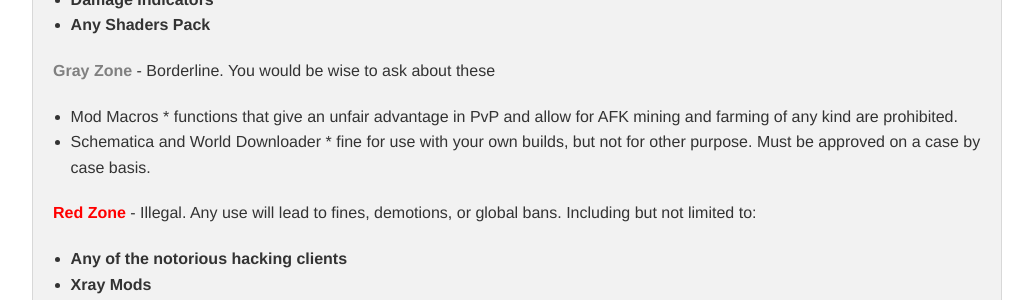
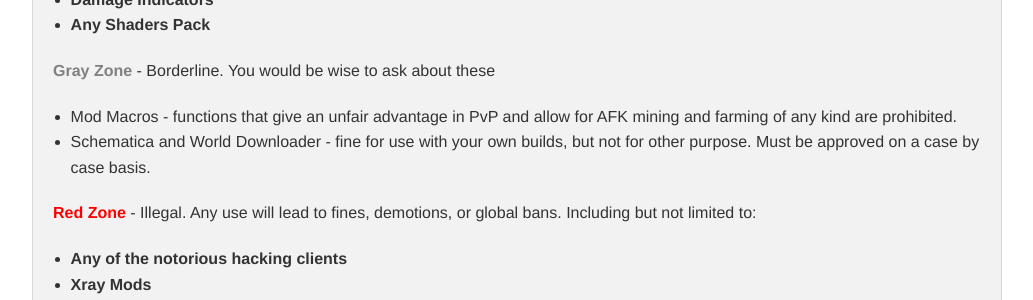
Before and after one commit to damnation-eu/website-beta, a Jekyll site: the page built from rules.md, in a window 1280 px wide and 900 px high, scrolled down 2352 px. Shown: the part 383-683 px from the top of the window, without its empty margins (123-1156 px from the left). Built offline with Jekyll 4.4.1, drawn with Linux system fonts in a browser that asks for light colours; nearby versions of some CDN libraries; library files that are not in the unit come from our copies.

```diff
--- a/rules.md
+++ b/rules.md
@@ -97,9 +97,9 @@ Before we get to this list, this is a fair warning - **ANY** client-side mod tha
 <span style="color: gray;">**Gray Zone**</span> - Borderline. You would be wise to ask about these
 
 * Mod Macros
-      * functions that give an unfair advantage in PvP and allow for AFK mining and farming of any kind are prohibited.
+      - functions that give an unfair advantage in PvP and allow for AFK mining and farming of any kind are prohibited.
 * Schematica and World Downloader
-      * fine for use with your own builds, but not for other purpose. Must be approved on a case by case basis.
+      - fine for use with your own builds, but not for other purpose. Must be approved on a case by case basis.
 
 
 <span style="color: red;">**Red Zone**</span> - Illegal. Any use will lead to fines, demotions, or global bans. Including but not limited to:
```
